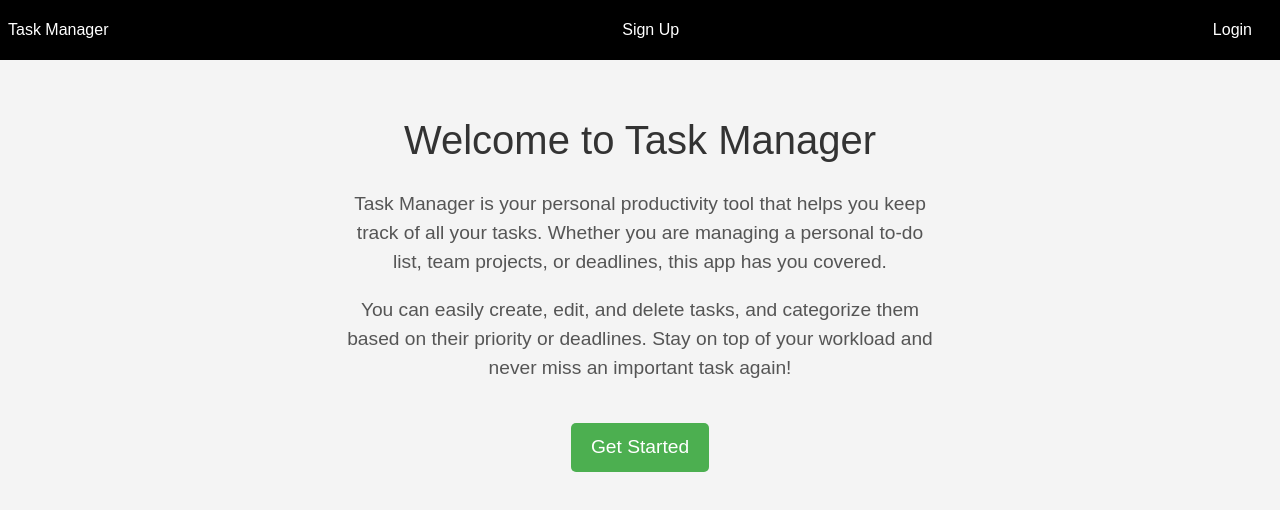
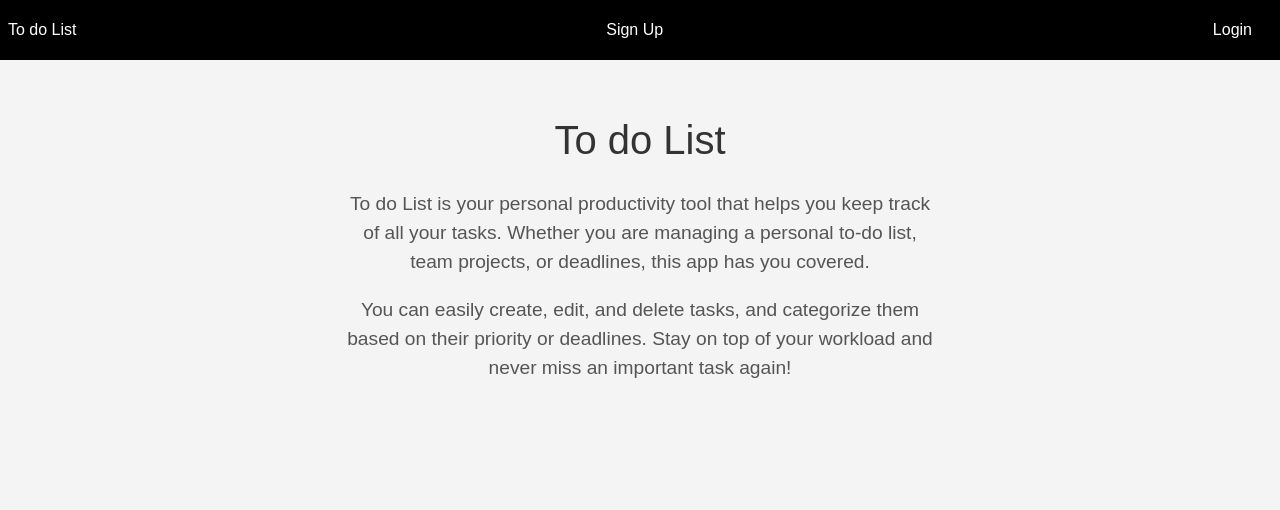
Before and after one commit to dchaitu/task_list, a React (Create React App) app: page / in a window 1280 px wide. Shown: the top 510 px of the page. Built offline with nearby package versions, Linux system fonts and the light colour scheme.

Commit message:
updated mainpage

```diff
--- a/src/components/MainPage/mainPage.js
+++ b/src/components/MainPage/mainPage.js
@@ -1,5 +1,5 @@
 import React, { useState } from 'react';
-import { useNavigate } from 'react-router-dom';
+import { useNavigate, Link } from 'react-router-dom';
 import './mainPage.css';  // Import the CSS file
 
 
@@ -19,19 +19,24 @@ const MainPage = () => {
     return (
         <div className="landing-container">
             <header className="landing-header">
-                <h1>Task Manager</h1>
-                <button className="login-button" onClick={handleSignUpClick}>
+                <h1>To do List</h1>
+
+                {/* navlink to login */}
+                <Link to="/register" className="login-button"
+                    onClick={handleSignUpClick}>
                     Sign Up
-                </button>
+                </Link>
 
-                <button className="login-button" onClick={handleLoginClick}>
+                <Link to="/login" className="login-button"
+                    onClick={handleLoginClick}>
                     Login
-                </button>
+                </Link>
+
             </header>
             <main className="landing-content">
-                <h2>Welcome to Task Manager</h2>
+                <h2>To do List</h2>
                 <p>
-                    Task Manager is your personal productivity tool that helps you keep track of all your tasks.
+                    To do List is your personal productivity tool that helps you keep track of all your tasks.
                     Whether you are managing a personal to-do list, team projects, or deadlines, this app has you
                     covered.
                 </p>
@@ -40,9 +45,6 @@ const MainPage = () => {
                     deadlines.
                     Stay on top of your workload and never miss an important task again!
                 </p>
-                <button className="get-started-button" onClick={handleLoginClick}>
-                    Get Started
-                </button>
             </main>
         </div>
     );
```
